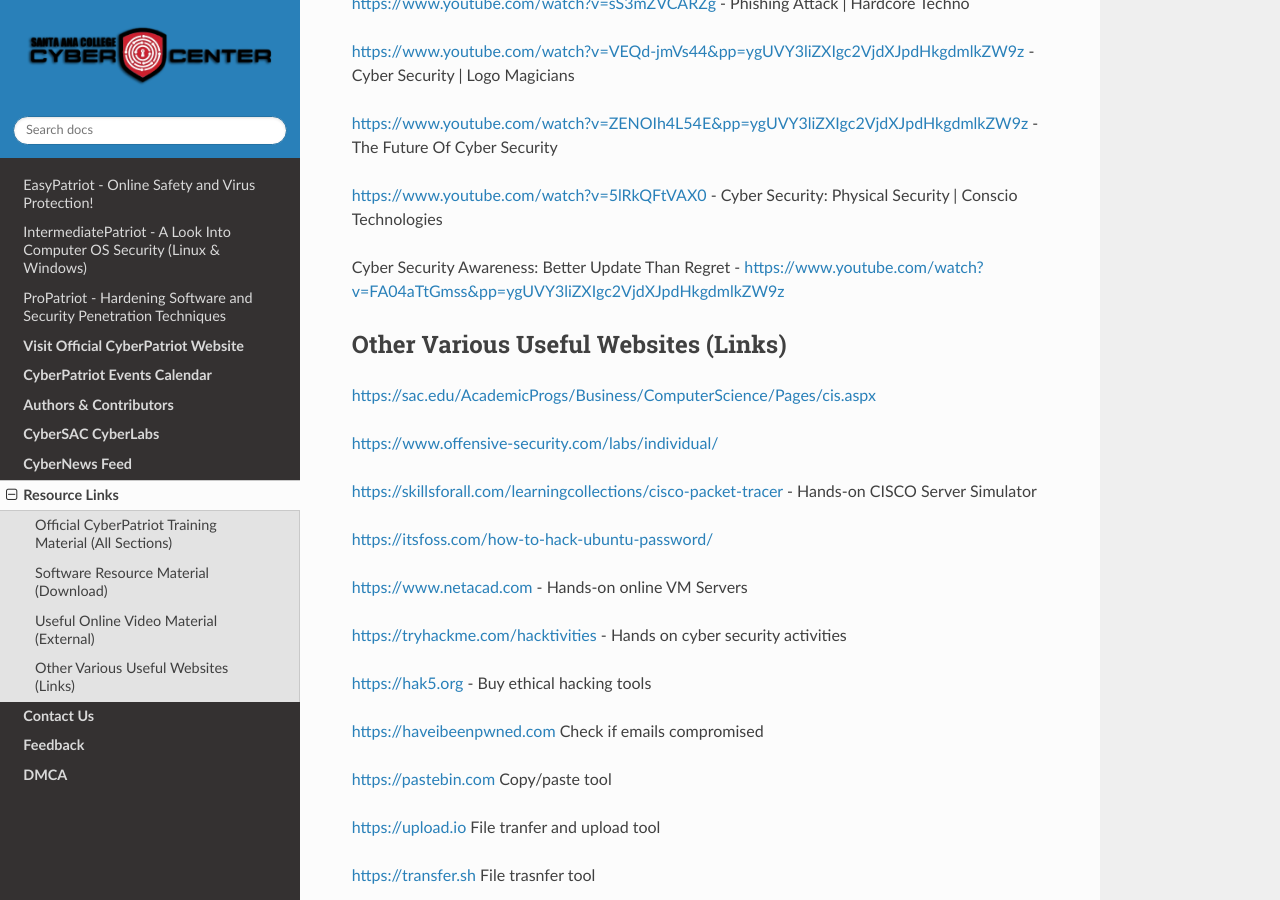
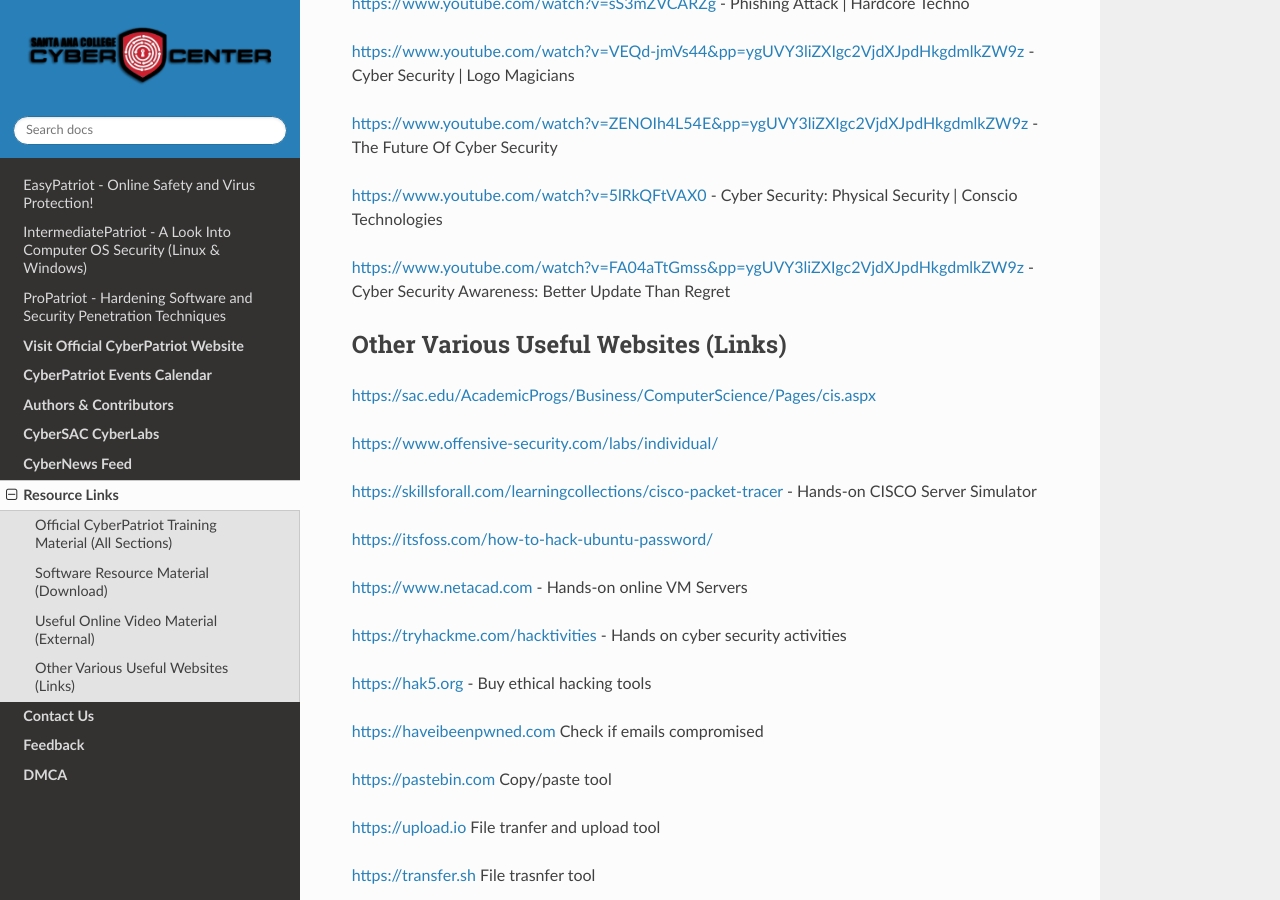
Before and after one commit to natt96z/cybersac, a Sphinx documentation site: the page built from docs/source/links.rst, in a window 1280 px wide and 900 px high, scrolled down 1902 px. Built offline with Sphinx 7.4.7 and the Read the Docs theme 2.0.0, drawn with Linux system fonts in a browser that asks for light colours.

```diff
--- a/docs/source/links.rst
+++ b/docs/source/links.rst
@@ -72,7 +72,7 @@ https://www.youtube.com/watch?v=ZENOIh4L54E&pp=ygUVY3liZXIgc2VjdXJpdHkgdmlkZW9z
 
 https://www.youtube.com/watch?v=5lRkQFtVAX0 - Cyber Security: Physical Security | Conscio Technologies
 
-Cyber Security Awareness: Better Update Than Regret - https://www.youtube.com/watch?v=FA04aTtGmss&pp=ygUVY3liZXIgc2VjdXJpdHkgdmlkZW9z
+https://www.youtube.com/watch?v=FA04aTtGmss&pp=ygUVY3liZXIgc2VjdXJpdHkgdmlkZW9z - Cyber Security Awareness: Better Update Than Regret
 
 
 Other  Various Useful Websites (Links)
```
